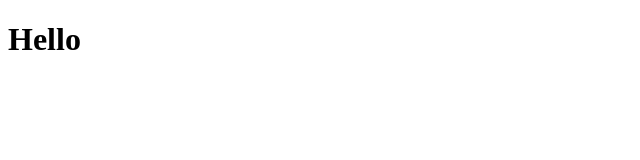
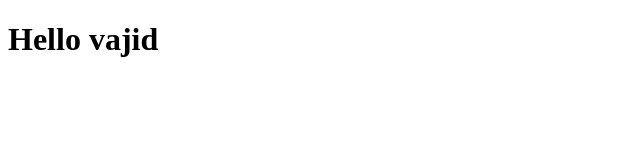
Before and after one commit to prnv404/Edtech-client, a plain HTML site: page index.html in a window 1280 px wide. Shown: the whole page, without its empty margins (0-640 px from the left). Drawn offline with Linux system fonts and the light colour scheme.

Commit message:
first commit

```diff
--- a/index.html
+++ b/index.html
@@ -7,6 +7,6 @@
     <title>Edtech</title>
 </head>
 <body>
-    <h1>Hello</h1>
+    <h1>Hello vajid</h1>
 </body>
 </html>
```
